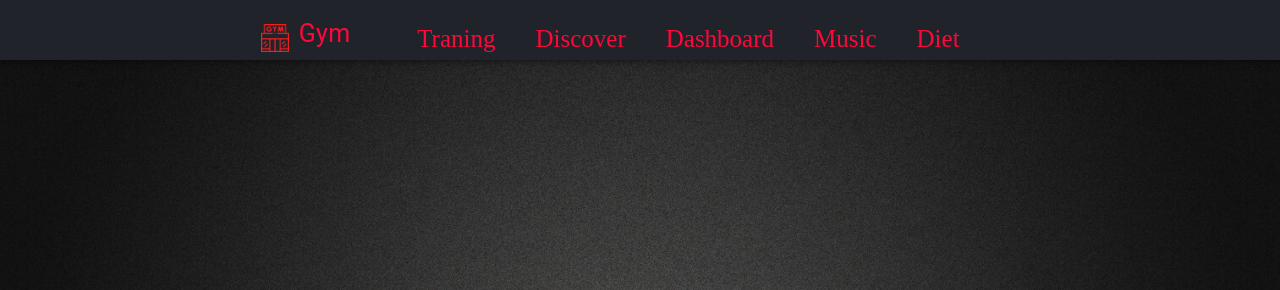
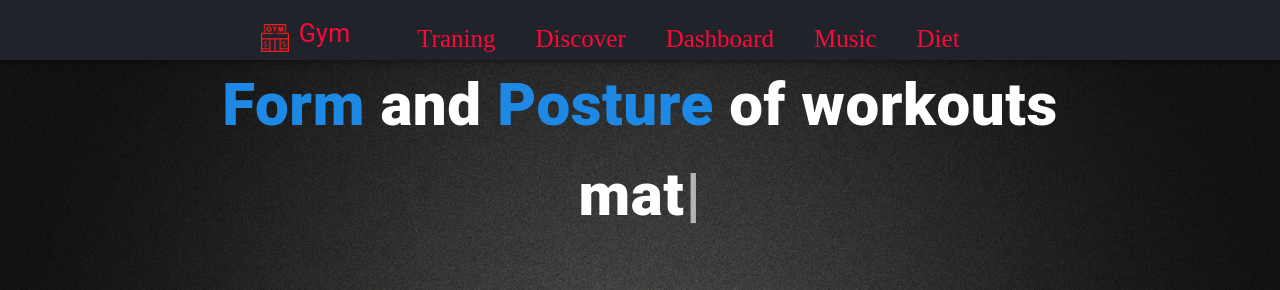
Before and after one commit to Harsh517-tech415/FitFinder.github.io, a React (Create React App) app: page /gym/traninggym in a window 1280 px wide. Shown: the top 290 px of the page. Built offline with nearby package versions, Linux system fonts and the light colour scheme.

Commit message:
tarning-3

```diff
--- a/package.json
+++ b/package.json
@@ -22,6 +22,7 @@
     "react-loader-spinner": "^6.0.0-0",
     "react-router-dom": "^6.3.0",
     "react-scripts": "5.0.1",
+    "react-typewriter-animate": "^1.2.3",
     "react-typewriter-effect": "^1.1.0",
     "timeline": "^3.4.1",
     "typewriter-effect": "^2.19.0",
--- a/src/App.css
+++ b/src/App.css
@@ -9,7 +9,9 @@ body {
   margin: 0px;
   box-sizing: border-box;
 }
-
+.second{
+  font-size: 70px;
+}
 .nextButton
 {
   display: inline-flex;
--- a/src/components/Carousel.js
+++ b/src/components/Carousel.js
@@ -1,41 +1,36 @@
-import Carousel from 'react-bootstrap/Carousel';
-import peakpx from '../assets/images/peakpx.jpg'
-import bg1 from '../assets/images/bg1.jpg'
-import bg2 from '../assets/images/bg2.jpg'
-import bg4 from '../assets/images/bg4.jpg'
-import TypeWriterEffect from 'react-typewriter-effect'
+import Carousel from "react-bootstrap/Carousel";
+import peakpx from "../assets/images/peakpx.jpg";
+import bg1 from "../assets/images/bg1.jpg";
+import bg2 from "../assets/images/bg2.jpg";
+import bg4 from "../assets/images/bg4.jpg";
+import Typewriter from "typewriter-effect";
+import { Typography } from "@mui/material";
 function CarouselFadeExample() {
-  const sec=document.getElementById("second")
   return (
-    <Carousel fade>
+    <Carousel fade style={{dataInterval:"1"}}>
       <Carousel.Item>
-        <img
-          className="d-block w-100"
-          src={peakpx}
-          alt="First slide"
-        />
+        <img className="d-block w-100" src={peakpx} alt="First slide" />
         <Carousel.Caption>
           <h3>First slide label</h3>
           <p>Nulla vitae elit libero, a pharetra augue mollis interdum.</p>
         </Carousel.Caption>
       </Carousel.Item>
       <Carousel.Item id="second">
-        <img
-          className="d-block w-100"
-          src={bg1}
-          alt="Second slide"
-        />
-          <Carousel.Caption style={{marginBottom:"300px",}}>
-<TypeWriterEffect
-textStyle={{fontFamily:'NeueHaasGroteskDSPro,Arial,sans-serif',
-fontWeight:"400",fontSize:"50px"}}
-startDelay={50}
-cursorColor="white"
-text="Lift an appropriate amount of weight..."
-typeSpeed={100}
-// loop="true"
-scrollArea={sec}
-/>
+        <img className="d-block w-100" src={bg1} alt="Second slide" />
+        <Carousel.Caption>
+          <Typography sx={{fontWeight:{sm:"900",lg:"1000"},fontSize:{sm:"32px",lg:"60px"},mb:{sm:"170px",lg:"500px"}}}>
+            <Typewriter
+              onInit={(typewriter) => {
+                typewriter
+                  .typeString('<span style="color:#1e88e5">Form </span> and <span style="color:#1e88e5">Posture</span> of workouts matter more than weights and reps.')
+                  .start()
+                  .typeString("")
+              }}
+              options={{
+                loop:true
+              }}
+            />
+          </Typography>
         </Carousel.Caption>
       </Carousel.Item>
       <Carousel.Item>
@@ -43,11 +38,13 @@ scrollArea={sec}
           className="d-block w-100"
           src={bg2}
           alt="Second slide"
-          // style={{width:"40%", height:"40%"}}
         />
-          <Carousel.Caption>
-          <h3>Second slide label</h3>
-          <p>Lorem ipsum dolor sit amet, consectetur adipiscing elit.</p>
+        <Carousel.Caption>
+<Typography sx={{fontWeight:{sm:"900",lg:"1000"},fontSize:{sm:"30px",lg:"60px"},mb:{sm:"170px",lg:"500px"}}}>
+  <Typewriter
+  onInit={(typewriter)=>{typewriter.typeString('It is <span style="color: #ff1744">important</span> to change your<span style="color: #76ff03"> workout routines</span> and<span style="color: #1e88e5"> explore</span> till you find the routine that gives you the best results.').start()}}
+options={{loop:true}}/>
+</Typography>
         </Carousel.Caption>
       </Carousel.Item>
       <Carousel.Item>
@@ -55,15 +52,15 @@ scrollArea={sec}
           className="d-block w-100"
           src={bg4}
           alt="Second slide"
-          // style={{width:"40%", height:"40%"}}
         />
-          <Carousel.Caption>
-          <h3>Second slide label</h3>
-          <p>Lorem ipsum dolor sit amet, consectetur adipiscing elit.</p>
+        <Carousel.Caption>
+        <Typography sx={{fontWeight:{sm:"900",lg:"1000"},fontSize:{sm:"30px",lg:"60px"},mb:{sm:"170px",lg:"500px"}}}>
+  <Typewriter
+  onInit={(typewriter)=>{typewriter.typeString('Don’t be <span style="color:#009688">random </span>with your <span style="color:#ff1744">workout</span>, have a <span style="color:#76ff03">routine</span> set up by a <span style="color:#29b6f6">trainer</span>.').start()}}
+options={{loop:true}}/>
+</Typography>
         </Carousel.Caption>
       </Carousel.Item>
-
-
     </Carousel>
   );
 }
```
Also changed, not shown: 1 other file (tests, documents, lock files or other folders).
